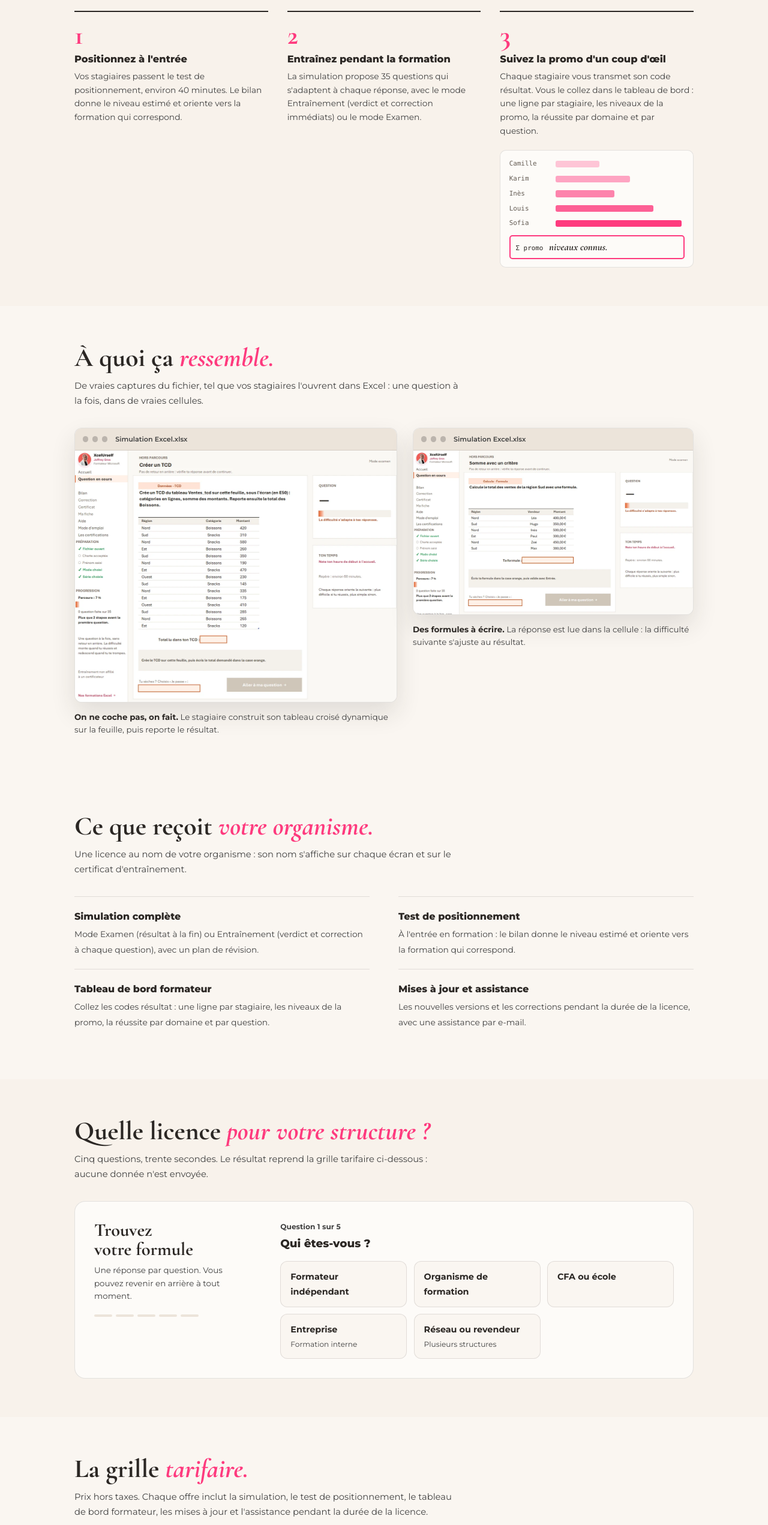
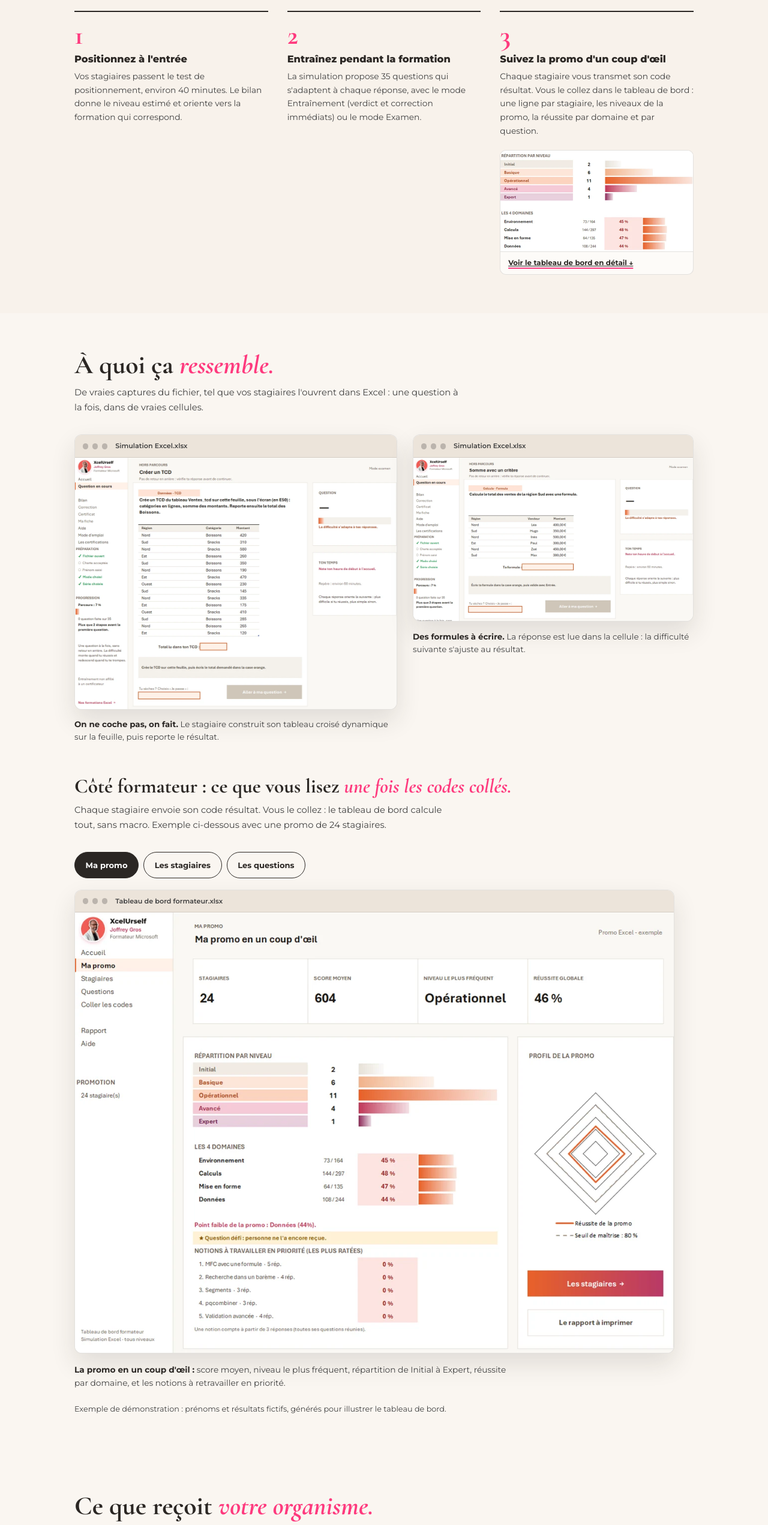
Before and after one commit to XcelUrself/xcelurself, a plain HTML site: page simulation-excel-organismes.html in a window 1280 px wide. Shown: the part 833-3375 px from the top of the page at 60% size. Drawn offline with nearby package versions, Linux system fonts and the light colour scheme.

Commit message:
Aperçu réel du tableau de bord (promo fictive de 24 stagiaires) : onglets sur la page organismes, étape 3 et carte d'accueil illustrées par de vraies captures
Co-Authored-By: Claude Sonnet 5.5 <noreply@anthropic.com>

```diff
--- a/simulation-excel-organismes.html
+++ b/simulation-excel-organismes.html
@@ -181,21 +181,6 @@ footer a{text-decoration:underline;text-underline-offset:3px}
 /* barre de progression de lecture, comme sur l'accueil */
 .progress{position:fixed;top:0;left:0;right:0;height:3px;z-index:60;pointer-events:none}
 .progress i{display:block;height:100%;background:var(--pink);transform:scaleX(0);transform-origin:0 50%}
-/* mini tableau de bord : les barres se remplissent ligne par ligne */
-.mini{margin-top:.9rem;border:1px solid var(--bd);background:var(--white);border-radius:10px;padding:.8rem .9rem;display:grid;gap:.4rem;font-family:Consolas,"Courier New",monospace;font-size:.68rem;color:var(--muted)}
-.mrow{display:grid;grid-template-columns:4.3rem 1fr;align-items:center;gap:.5rem}
-.mrow i{display:block;height:.7rem;border-radius:3px;background:rgba(254,58,126,var(--a));width:var(--w);transform-origin:0 50%}
-.mtot{margin-top:.2rem;border:2px solid var(--pink);border-radius:5px;padding:.25rem .55rem;display:flex;gap:.6rem;align-items:baseline;color:var(--ink)}
-.mtot em{font-family:'Cormorant Garamond',serif;font-style:italic;font-weight:700;font-size:1.05rem}
-.mo .mini .mrow i{transform:scaleX(0)}
-.mo .step.v .mini .mrow i{transform:none;transition:transform .7s var(--ease-out)}
-.mo .step.v .mini .mrow:nth-child(1) i{transition-delay:.35s}
-.mo .step.v .mini .mrow:nth-child(2) i{transition-delay:.45s}
-.mo .step.v .mini .mrow:nth-child(3) i{transition-delay:.55s}
-.mo .step.v .mini .mrow:nth-child(4) i{transition-delay:.65s}
-.mo .step.v .mini .mrow:nth-child(5) i{transition-delay:.75s}
-.mo .mini .mtot{opacity:0}
-.mo .step.v .mini .mtot{opacity:1;transition:opacity .4s ease 1.15s}
 /* retours au survol et à l'ouverture */
 @media (hover:hover) and (pointer:fine){tbody tr{transition:background-color .2s ease}tbody tr:hover td{background:var(--bg2)}}
 .faq details[open] p{animation:pin .25s var(--ease-out)}
@@ -224,6 +209,27 @@ footer a{text-decoration:underline;text-underline-offset:3px}
 .shotnote{font-size:.8rem;color:var(--ink2);margin-top:1.4rem}
 @media(max-width:860px){.shots{grid-template-columns:1fr}}
 @media (hover:hover) and (pointer:fine){.shot .win{transition:transform .3s var(--ease-out),box-shadow .3s var(--ease-out)}.shot:hover .win{transform:translateY(-3px);box-shadow:0 24px 48px rgba(43,39,36,.16)}}
+/* ===== Aperçu du tableau de bord (onglets) + étape 3 ===== */
+.dash{margin-top:3.4rem}
+.dash h3{font-family:'Cormorant Garamond',serif;font-size:clamp(1.6rem,2.6vw,2.2rem);font-weight:700;line-height:1.1;margin-bottom:.5rem}
+.dash h3 em{font-style:italic;color:var(--pink)}
+.tabs{display:flex;flex-wrap:wrap;gap:.5rem;margin-bottom:1.2rem}
+.tabs button{font:inherit;font-size:.82rem;font-weight:700;color:var(--ink);background:transparent;border:1.5px solid var(--ink);border-radius:100px;padding:.5rem 1.1rem;min-height:44px;cursor:pointer;transition:background-color .2s ease,color .2s ease}
+.tabs button[aria-selected="true"]{background:var(--ink);color:#fff}
+@media (hover:hover) and (pointer:fine){.tabs button[aria-selected="false"]:hover{background:var(--bg3)}}
+.tabs button:focus-visible{outline:3px solid var(--ink);outline-offset:3px}
+.tpanel .cap{font-size:.86rem;color:var(--ink2);line-height:1.6;margin-top:1rem;max-width:720px}
+.tpanel .cap b{color:var(--ink)}
+.tpanel:not([hidden]){animation:tin .35s var(--ease-out)}
+@keyframes tin{from{opacity:0;transform:translateY(8px)}to{opacity:1;transform:none}}
+.dash .win{max-width:1000px}
+.minishot{display:block;margin-top:.9rem;border:1px solid var(--bd);border-radius:10px;overflow:hidden;background:var(--white)}
+.minishot img{display:block;width:100%;height:auto}
+.minishot span{display:block;font-size:.74rem;font-weight:700;color:var(--ink);padding:.5rem .8rem;border-top:1px solid var(--bd);text-decoration:underline;text-decoration-color:var(--pink);text-decoration-thickness:2px;text-underline-offset:4px}
+@media (hover:hover) and (pointer:fine){.minishot{transition:transform .25s var(--ease-out),box-shadow .25s var(--ease-out)}.minishot:hover{transform:translateY(-2px);box-shadow:0 12px 28px rgba(43,39,36,.12)}}
+@media(max-width:600px){.dash .win{overflow-x:auto;-webkit-overflow-scrolling:touch}.dash .win img{min-width:700px}.dash .win .bar{min-width:700px}.dash .swipe{display:block}}
+.dash .swipe{display:none;font-size:.74rem;color:var(--ink2);margin-top:.5rem}
+@media (prefers-reduced-motion:reduce){.tpanel:not([hidden]){animation:none}}
 </style>
 </head>
 <body>
@@ -263,14 +269,10 @@ footer a{text-decoration:underline;text-underline-offset:3px}
       <li class="step rv"><span class="n" aria-hidden="true">1</span><h3>Positionnez à l'entrée</h3><p>Vos stagiaires passent le test de positionnement, environ 40 minutes. Le bilan donne le niveau estimé et oriente vers la formation qui correspond.</p></li>
       <li class="step rv"><span class="n" aria-hidden="true">2</span><h3>Entraînez pendant la formation</h3><p>La simulation propose 35 questions qui s'adaptent à chaque réponse, avec le mode Entraînement (verdict et correction immédiats) ou le mode Examen.</p></li>
       <li class="step rv"><span class="n" aria-hidden="true">3</span><h3>Suivez la promo d'un coup d'œil</h3><p>Chaque stagiaire vous transmet son code résultat. Vous le collez dans le tableau de bord : une ligne par stagiaire, les niveaux de la promo, la réussite par domaine et par question.</p>
-        <div class="mini" aria-hidden="true">
-          <div class="mrow"><span>Camille</span><i style="--w:34%;--a:.28"></i></div>
-          <div class="mrow"><span>Karim</span><i style="--w:58%;--a:.45"></i></div>
-          <div class="mrow"><span>Inès</span><i style="--w:46%;--a:.62"></i></div>
-          <div class="mrow"><span>Louis</span><i style="--w:76%;--a:.8"></i></div>
-          <div class="mrow"><span>Sofia</span><i style="--w:98%;--a:1"></i></div>
-          <div class="mtot"><span>Σ promo</span><em>niveaux connus.</em></div>
-        </div>
+        <a class="minishot" href="#apercu" data-umami-event="Orga : étape 3 vers aperçu">
+          <img src="img/tdb-niveaux-domaines.webp" width="610" height="320" loading="lazy" decoding="async" alt="Extrait du tableau de bord formateur : répartition d'une promo de 24 stagiaires par niveau et réussite par domaine."/>
+          <span>Voir le tableau de bord en détail ↓</span>
+        </a>
       </li>
     </ol>
   </div>
@@ -291,6 +293,33 @@ footer a{text-decoration:underline;text-underline-offset:3px}
         <img src="img/simulation-question-formule.webp" width="1198" height="700" loading="lazy" decoding="async" alt="Capture du fichier de simulation : question « Somme avec un critère », avec un petit tableau de ventes et une case orange pour écrire la formule."/></div>
         <figcaption><b>Des formules à écrire.</b> La réponse est lue dans la cellule : la difficulté suivante s'ajuste au résultat.</figcaption>
       </figure>
+    </div>
+
+    <div class="dash rv" id="tdb">
+      <h3>Côté formateur : ce que vous lisez <em>une fois les codes collés.</em></h3>
+      <p class="sub">Chaque stagiaire envoie son code résultat. Vous le collez : le tableau de bord calcule tout, sans macro. Exemple ci-dessous avec une promo de 24 stagiaires.</p>
+      <div class="tabs" role="tablist" aria-label="Écrans du tableau de bord formateur">
+        <button type="button" role="tab" id="tb1" aria-controls="tp1" aria-selected="true" data-umami-event="Orga : onglet ma promo">Ma promo</button>
+        <button type="button" role="tab" id="tb2" aria-controls="tp2" aria-selected="false" tabindex="-1" data-umami-event="Orga : onglet stagiaires">Les stagiaires</button>
+        <button type="button" role="tab" id="tb3" aria-controls="tp3" aria-selected="false" tabindex="-1" data-umami-event="Orga : onglet questions">Les questions</button>
+      </div>
+      <div class="tpanel" role="tabpanel" id="tp1" aria-labelledby="tb1">
+        <div class="shot"><div class="win"><div class="bar" aria-hidden="true"><i></i><i></i><i></i><span>Tableau de bord formateur.xlsx</span></div>
+          <img src="img/tableau-de-bord-ma-promo.webp" width="1198" height="880" loading="lazy" decoding="async" alt="Écran « Ma promo » du tableau de bord : 24 stagiaires, score moyen 604, niveau le plus fréquent Opérationnel, répartition par niveau, réussite par domaine, notions à travailler en priorité et profil de la promo."/></div>
+        <p class="cap"><b>La promo en un coup d'œil :</b> score moyen, niveau le plus fréquent, répartition de Initial à Expert, réussite par domaine, et les notions à retravailler en priorité.</p></div>
+      </div>
+      <div class="tpanel" role="tabpanel" id="tp2" aria-labelledby="tb2" hidden>
+        <div class="shot"><div class="win"><div class="bar" aria-hidden="true"><i></i><i></i><i></i><span>Tableau de bord formateur.xlsx</span></div>
+          <img src="img/tableau-de-bord-stagiaires.webp" width="1198" height="830" loading="lazy" decoding="async" alt="Écran « Stagiaires » : les 24 stagiaires classés par score, avec leur niveau et leur réussite par domaine (environnement, calculs, mise en forme, données)."/></div>
+        <p class="cap"><b>Une ligne par stagiaire :</b> classement par score, niveau, et réussite dans chacun des quatre domaines. On voit tout de suite qui accompagner et sur quoi.</p></div>
+      </div>
+      <div class="tpanel" role="tabpanel" id="tp3" aria-labelledby="tb3" hidden>
+        <div class="shot"><div class="win"><div class="bar" aria-hidden="true"><i></i><i></i><i></i><span>Tableau de bord formateur.xlsx</span></div>
+          <img src="img/tableau-de-bord-questions.webp" width="1198" height="760" loading="lazy" decoding="async" alt="Écran « Questions » : pour chaque question, son niveau, son taux de réussite, le nombre de fois où elle a été posée et le niveau suggéré, avec les questions à revoir signalées."/></div>
+        <p class="cap"><b>Question par question :</b> taux de réussite, nombre de réponses et niveau suggéré, avec les questions à revoir signalées.</p></div>
+      </div>
+      <p class="swipe" aria-hidden="true">← Faites défiler l'image pour la voir en entier →</p>
+      <p class="shotnote">Exemple de démonstration : prénoms et résultats fictifs, générés pour illustrer le tableau de bord.</p>
     </div>
   </div>
 </section>
@@ -609,6 +638,25 @@ footer a{text-decoration:underline;text-underline-offset:3px}
   renderQ();
   window.__licence={plan:function(a){return plan(Object.assign({},a));}};
 })();
+
+  (function(){
+    var tabs=[].slice.call(document.querySelectorAll('.tabs [role=tab]'));
+    function show(t,focus){
+      tabs.forEach(function(x){var on=x===t;x.setAttribute('aria-selected',on);x.tabIndex=on?0:-1;document.getElementById(x.getAttribute('aria-controls')).hidden=!on;});
+      if(focus)t.focus();
+    }
+    tabs.forEach(function(t,i){
+      t.addEventListener('click',function(){show(t,false);});
+      t.addEventListener('keydown',function(e){
+        var k=e.key,n=null;
+        if(k==='ArrowRight')n=tabs[(i+1)%tabs.length];
+        else if(k==='ArrowLeft')n=tabs[(i+tabs.length-1)%tabs.length];
+        else if(k==='Home')n=tabs[0];
+        else if(k==='End')n=tabs[tabs.length-1];
+        if(n){e.preventDefault();show(n,true);}
+      });
+    });
+  })();
 </script>
 </body>
 </html>
```
Also changed, not shown: index.html (+6 -17 lines), img/tableau-de-bord-ma-promo.webp (added), img/tableau-de-bord-questions.webp (added), img/tableau-de-bord-stagiaires.webp (added), img/tdb-kpi-niveaux.webp (added), img/tdb-niveaux-domaines.webp (added).
